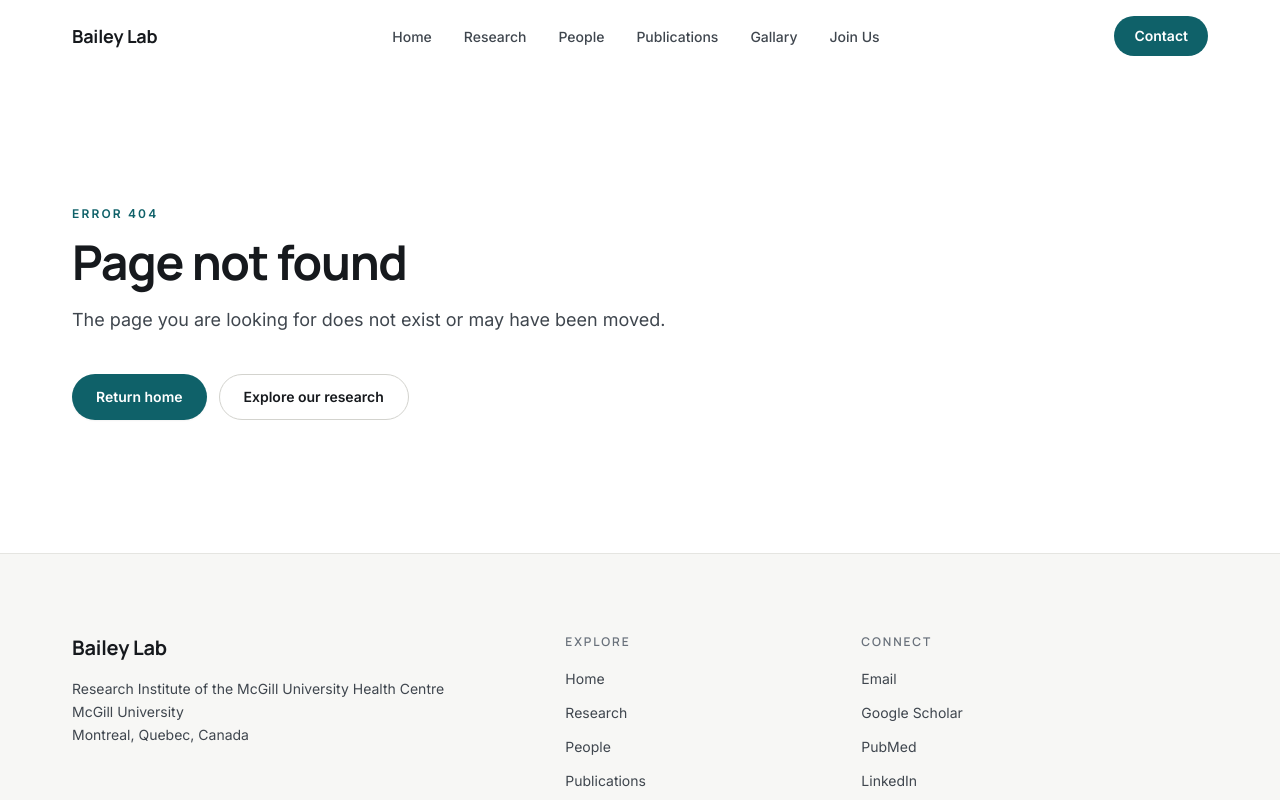
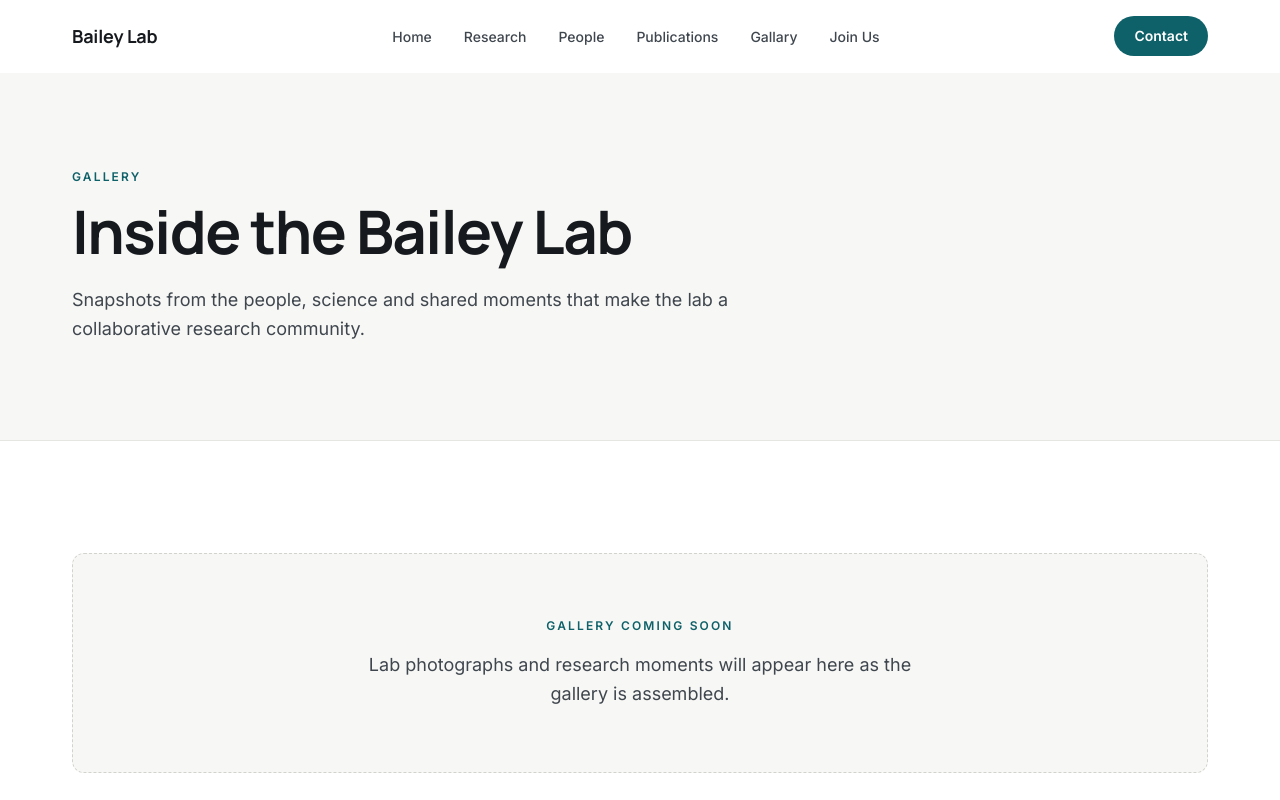
Before and after one commit to Neda-Esfehani/Bailey-Lab, a Next.js app: page /gallery in a window 1280 px wide. Before the commit this address had no page. Shown: the top 800 px of the page. Built offline with nearby package versions, Linux system fonts and the light colour scheme.

Commit message:
Add gallery page route

```diff
--- /dev/null
+++ b/app/gallery/page.tsx
@@ -0,0 +1,51 @@
+import { PageHero } from '@/components/Hero';
+import { GalleryCard } from '@/components/GalleryCard';
+import { Section } from '@/components/ui';
+import { galleryByYear } from '@/data/gallary';
+import { pageMetadata } from '@/lib/seo';
+
+export const metadata = pageMetadata({
+  title: 'Gallery',
+  description: 'Snapshots from the Bailey Lab community, research and training.',
+  path: '/gallery',
+});
+
+export default function GalleryPage() {
+  const groups = galleryByYear();
+
+  return (
+    <>
+      <PageHero
+        eyebrow="Gallery"
+        title="Inside the Bailey Lab"
+        description="Snapshots from the people, science and shared moments that make the lab a collaborative research community."
+      />
+
+      <Section>
+        {groups.length > 0 ? (
+          <div className="space-y-16">
+            {groups.map((group) => (
+              <section key={group.year} aria-labelledby={`gallery-year-${group.year}`}>
+                <h2 id={`gallery-year-${group.year}`} className="text-2xl font-semibold tracking-[-0.02em]">
+                  {group.year}
+                </h2>
+                <div className="mt-7 grid gap-8 sm:grid-cols-2 lg:grid-cols-3">
+                  {group.items.map((item) => (
+                    <GalleryCard key={item.id} item={item} />
+                  ))}
+                </div>
+              </section>
+            ))}
+          </div>
+        ) : (
+          <div className="rounded-card border border-dashed border-line-strong bg-canvas px-6 py-16 text-center">
+            <p className="text-xs font-semibold uppercase tracking-[0.18em] text-accent-600">Gallery coming soon</p>
+            <p className="mx-auto mt-4 max-w-xl text-lg leading-relaxed text-ink-soft">
+              Lab photographs and research moments will appear here as the gallery is assembled.
+            </p>
+          </div>
+        )}
+      </Section>
+    </>
+  );
+}
```
